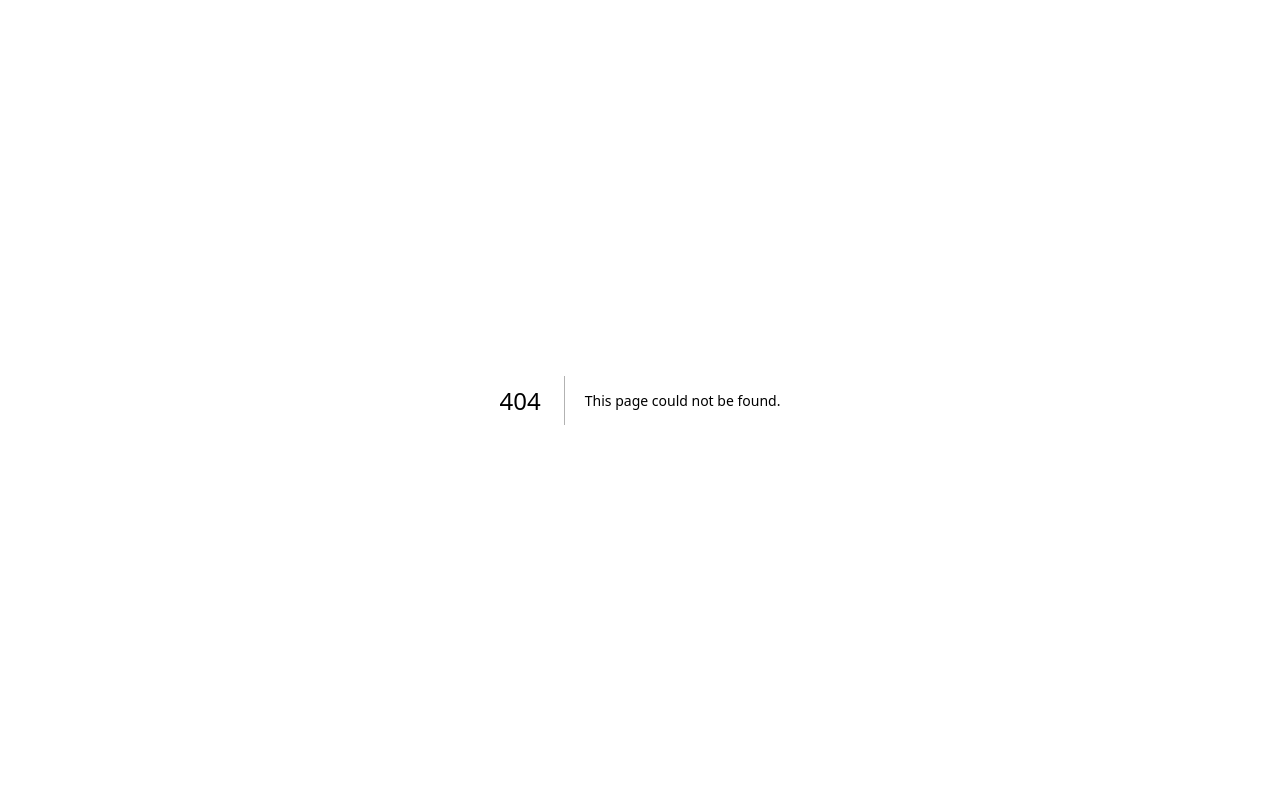
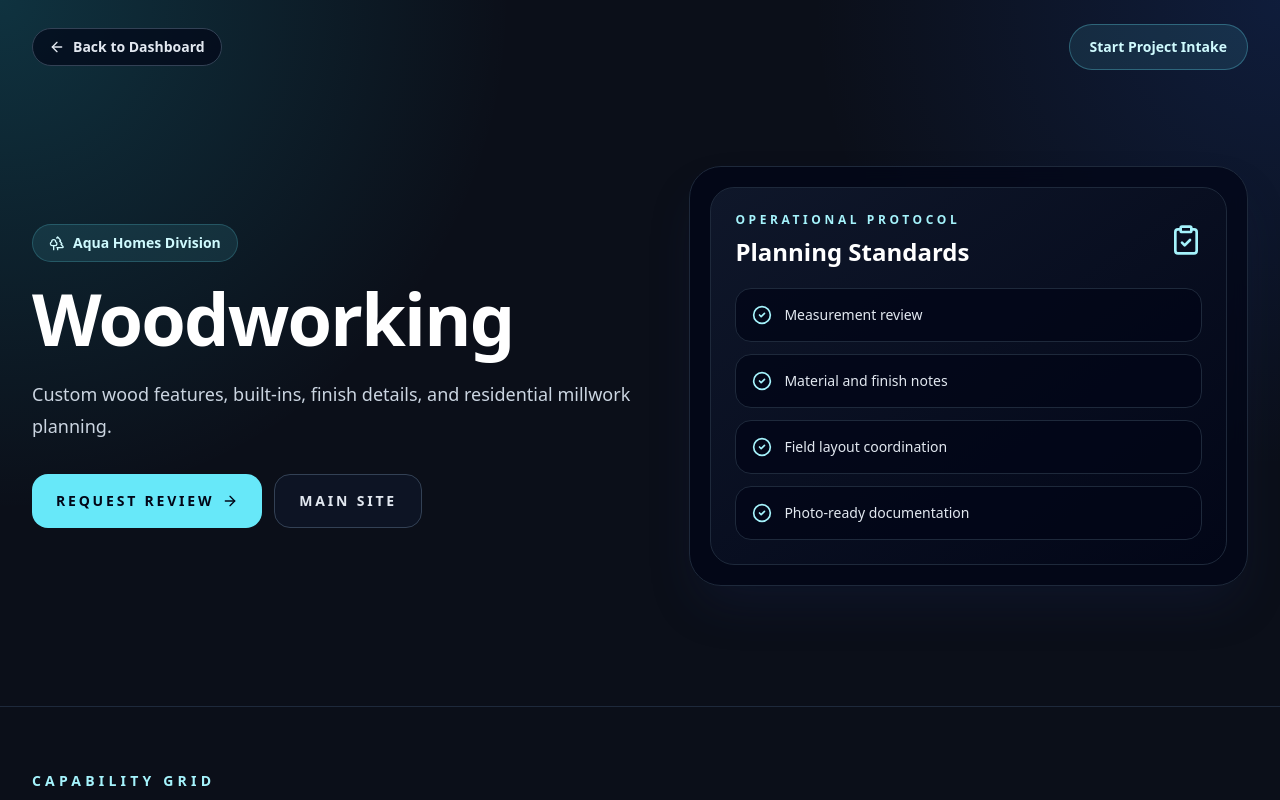
Before and after one commit to deyve55/pro-trades-hvac-demo, a Next.js app: page /woodworking in a window 1280 px wide. Before the commit this address had no page. Shown: the top 800 px of the page. Built offline with nearby package versions, Linux system fonts and the light colour scheme.

Commit message:
Add woodworking division route

```diff
--- /dev/null
+++ b/app/woodworking/page.tsx
@@ -0,0 +1,14 @@
+import type { Metadata } from "next";
+import DivisionTemplate from "@/app/components/DivisionTemplate";
+import { Hammer, Ruler, Sparkles, Trees } from "lucide-react";
+
+export const metadata: Metadata = {
+  title: "Aqua Homes Woodworking | Aqua Homes & Design Group",
+  description: "Custom wood features, built-ins, finish details, and residential millwork planning.",
+  alternates: { canonical: "/woodworking" },
+  openGraph: { title: "Aqua Homes Woodworking", description: "Custom wood features, built-ins, finish details, and residential millwork planning.", images: ["/og-premium-showcase.jpg"] }
+};
+
+export default function Page() {
+  return <DivisionTemplate eyebrowIcon={Trees} title="Woodworking" description="Custom wood features, built-ins, finish details, and residential millwork planning." capabilities={[{ title: "Custom Wood Features", text: "Built-in planning, accent details, shelving, and custom finish review for residential spaces.", Icon: Trees }, { title: "Millwork Planning", text: "Layout coordination, measurements, material notes, and finish direction before fabrication.", Icon: Ruler }, { title: "Finish Details", text: "Surface, trim, and detail planning for a polished residential presentation.", Icon: Sparkles }, { title: "Installation Support", text: "Field-ready installation planning with clear scope notes and review checkpoints.", Icon: Hammer }]} standards={["Measurement review", "Material and finish notes", "Field layout coordination", "Photo-ready documentation"]} />;
+}
```
